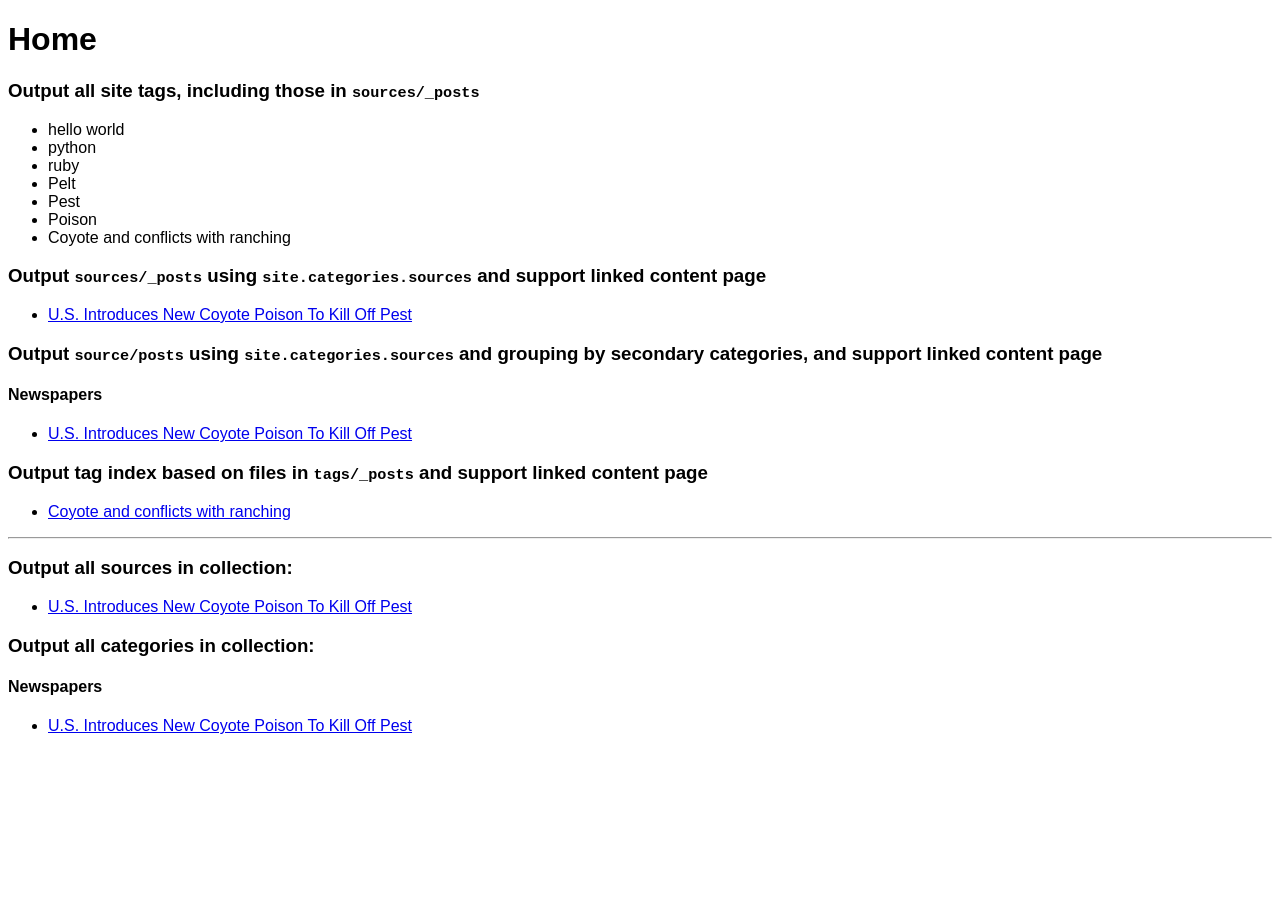
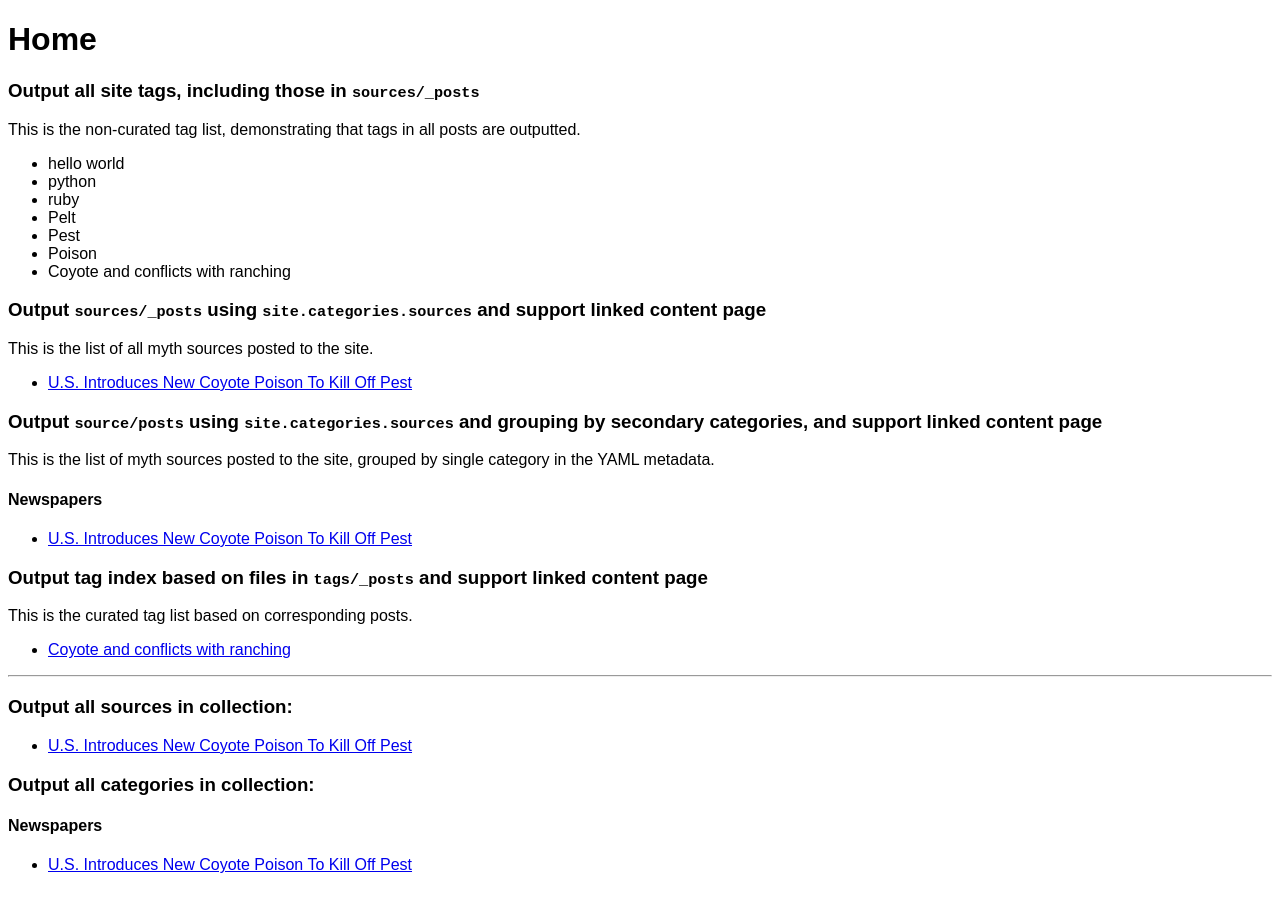
Before and after one commit to hofstra/coyote, a Jekyll site: the page built from _source/index.html, in a window 1280 px wide. Built offline with Jekyll 4.4.1, drawn with Linux system fonts in a browser that asks for light colours.

Commit message:
Added extra content to root URL page explaining each example

```diff
--- a/_source/_layouts/home.html
+++ b/_source/_layouts/home.html
@@ -8,6 +8,7 @@
     <h1>{{ page.title }}</h1>
 
     <h3>Output all site tags, including those in <span class="code">sources/_posts</span></h3>
+    <p>This is the non-curated tag list, demonstrating that tags in all posts are outputted.</p>
     <ul>
 {% for tag in site.tags %}
     {% comment %}Outputting `tag` without `[0]` outputs all posts!{% endcomment %}
@@ -16,6 +17,7 @@
     </ul>
 
     <h3>Output <span class="code">sources/_posts</span> using <span class="code">site.categories.sources</span> and support linked content page</h3>
+    <p>This is the list of all myth sources posted to the site.</p>
     <ul>
 {% for source in site.categories.sources %}
         <li><a href="{{ source.url }}">{{ source.title }}</a></li>
@@ -23,7 +25,7 @@
     </ul>
 
     <h3>Output <span class="code">source/posts</span> using <span class="code">site.categories.sources</span> and grouping by secondary categories, and support linked content page</h3>
-
+    <p>This is the list of myth sources posted to the site, grouped by single category in the YAML metadata.</p>
 {% assign groups = site.categories.sources | group_by: "category" | sort: "name" %}
 {% for group in groups %}
     <h4>{{ group.name }}</h4>
@@ -35,6 +37,7 @@
 {% endfor %}
 
     <h3>Output tag index based on files in <span class="code">tags/_posts</span> and support linked content page</h3>
+    <p>This is the curated tag list based on corresponding posts.</p>
     <ul>
 {% for tag in site.categories.tags %}
         <li><a href="{{ tag.url }}">{{ tag.title }}</a></li>
```
